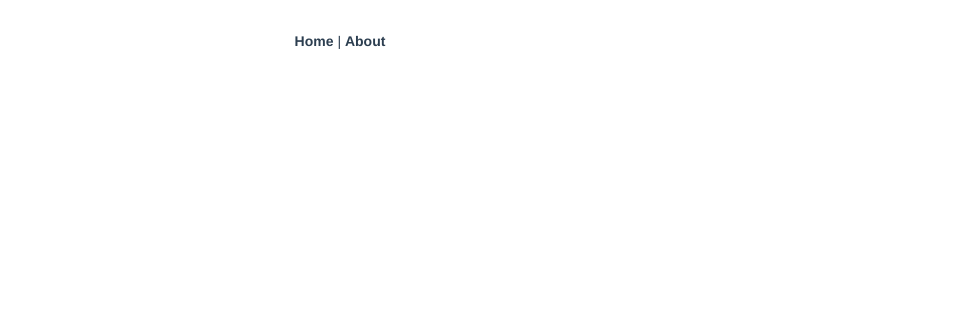
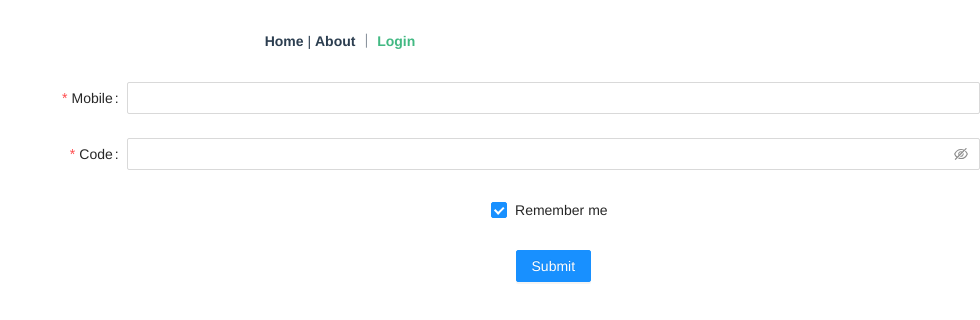
Before and after one commit to chellywoo/12306train, a Vue app in the folder web/: page /login in a window 1280 px wide. Before the commit this address had no page. Shown: the top 320 px of the page, without its empty margins (300-1280 px from the left). Built offline with nearby package versions, Linux system fonts and the light colour scheme.

Commit message:
增加Login路由、界面

```diff
--- a/web/src/App.vue
+++ b/web/src/App.vue
@@ -1,7 +1,8 @@
 <template>
   <nav>
     <router-link to="/">Home</router-link> |
-    <router-link to="/about">About</router-link>
+    <router-link to="/about">About</router-link> ｜
+    <router-link to="/login">Login</router-link>
   </nav>
   <router-view/>
 </template>
@@ -28,3 +29,5 @@ nav a.router-link-exact-active {
   color: #42b983;
 }
 </style>
+<script setup>
+</script>
--- a/web/src/router/index.js
+++ b/web/src/router/index.js
@@ -14,6 +14,12 @@ const routes = [
     // this generates a separate chunk (about.[hash].js) for this route
     // which is lazy-loaded when the route is visited.
     component: () => import(/* webpackChunkName: "about" */ '../views/AboutView.vue')
+  },
+
+  {
+    path: '/login',
+    name: 'login',
+    component: () => import(/* webpackChunkName: "about" */ '../views/LoginView.vue')
   }
 ]
 
--- /dev/null
+++ b/web/src/views/LoginView.vue
@@ -0,0 +1,58 @@
+<template>
+  <a-form
+      :model="formState"
+      name="basic"
+      :label-col="{ span: 8 }"
+      :wrapper-col="{ span: 16 }"
+      autocomplete="off"
+      @finish="onFinish"
+      @finishFailed="onFinishFailed"
+  >
+    <a-form-item
+        label="Mobile"
+        name="mobile"
+        :rules="[{ required: true, message: 'Please input your phone number!' }]"
+    >
+      <a-input v-model:value="formState.mobile" />
+    </a-form-item>
+
+    <a-form-item
+        label="Code"
+        name="code"
+        :rules="[{ required: true, message: 'Please input verification code!' }]"
+    >
+      <a-input-password v-model:value="formState.code" />
+    </a-form-item>
+
+    <a-form-item name="remember" :wrapper-col="{ offset: 8, span: 16 }">
+      <a-checkbox v-model:checked="formState.remember">Remember me</a-checkbox>
+    </a-form-item>
+
+    <a-form-item :wrapper-col="{ offset: 8, span: 16 }">
+      <a-button type="primary" html-type="submit">Submit</a-button>
+    </a-form-item>
+  </a-form>
+</template>
+<script>
+import { defineComponent, reactive } from 'vue';
+export default defineComponent({
+  setup() {
+    const formState = reactive({
+      mobile: '',
+      code: '',
+      remember: true,
+    });
+    const onFinish = values => {
+      console.log('Success:', values);
+    };
+    const onFinishFailed = errorInfo => {
+      console.log('Failed:', errorInfo);
+    };
+    return {
+      formState,
+      onFinish,
+      onFinishFailed,
+    };
+  },
+});
+</script>
```
